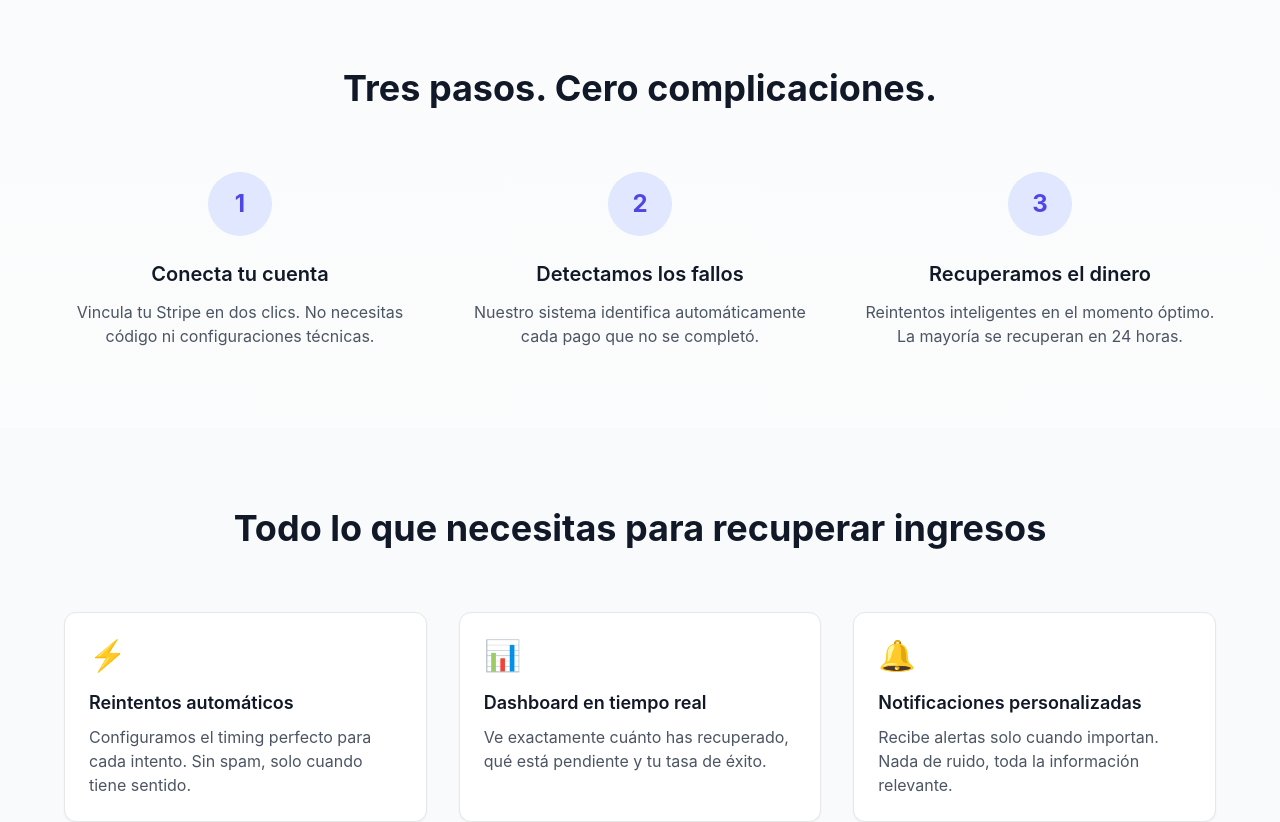
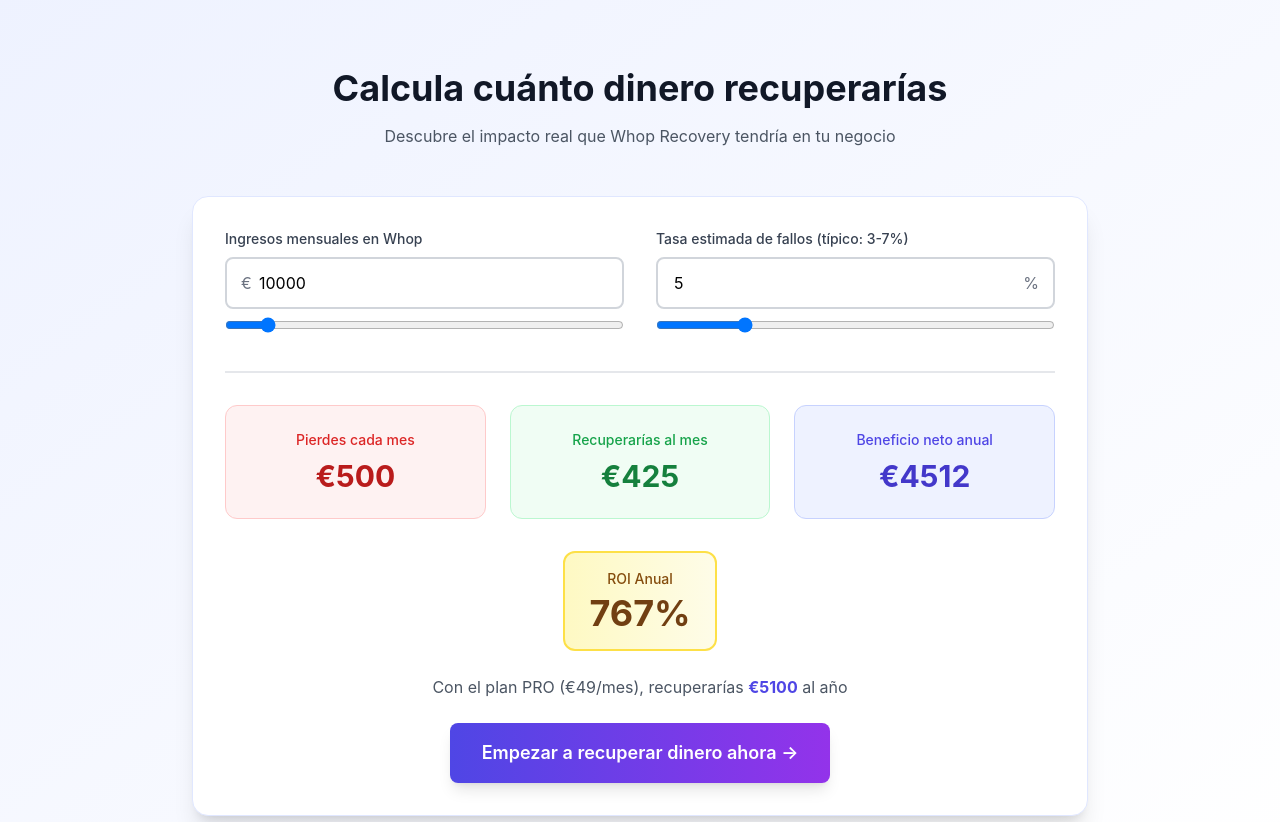
Before and after one commit to MarcPico22/PruebaWhop, a React (Vite) app in the folder frontend/: page / in a window 1280 px wide. Shown: the part 760-1582 px from the top of the page. Built offline with nearby package versions, Linux system fonts and the light colour scheme; no server answers.

Commit message:
Add SEO meta tags, ROI calculator, improve CTAs and shared footer

```diff
--- a/frontend/index.html
+++ b/frontend/index.html
@@ -3,7 +3,29 @@
   <head>
     <meta charset="UTF-8" />
     <meta name="viewport" content="width=device-width, initial-scale=1.0" />
-    <title>Whop Recovery - Recupera tus pagos perdidos</title>
+
+    <!-- SEO Meta Tags -->
+    <title>Whop Recovery - Recupera Automáticamente Pagos Fallidos en Whop | 85% de Tasa de Éxito</title>
+    <meta name="description" content="Recupera automáticamente hasta el 85% de tus pagos fallidos en Whop. Sistema inteligente de reintentos que aumenta tus ingresos sin esfuerzo. Prueba gratis hoy." />
+    <meta name="keywords" content="whop, pagos fallidos, recuperación automática, reintentos de pago, suscripciones, pagos recurrentes, whop recovery" />
+    <meta name="author" content="Whop Recovery" />
+
+    <!-- Open Graph / Facebook -->
+    <meta property="og:type" content="website" />
+    <meta property="og:url" content="https://www.whoprecovery.com/" />
+    <meta property="og:title" content="Whop Recovery - Recupera Automáticamente Pagos Fallidos" />
+    <meta property="og:description" content="Recupera hasta el 85% de tus pagos fallidos en Whop con nuestro sistema inteligente de reintentos automáticos." />
+    <meta property="og:image" content="https://www.whoprecovery.com/og-image.jpg" />
+
+    <!-- Twitter -->
+    <meta property="twitter:card" content="summary_large_image" />
+    <meta property="twitter:url" content="https://www.whoprecovery.com/" />
+    <meta property="twitter:title" content="Whop Recovery - Recupera Automáticamente Pagos Fallidos" />
+    <meta property="twitter:description" content="Recupera hasta el 85% de tus pagos fallidos en Whop con nuestro sistema inteligente de reintentos automáticos." />
+    <meta property="twitter:image" content="https://www.whoprecovery.com/og-image.jpg" />
+
+    <!-- Canonical URL -->
+    <link rel="canonical" href="https://www.whoprecovery.com/" />
 
     <!-- Google tag (gtag.js) -->
     <script async src="https://www.googletagmanager.com/gtag/js?id=G-CWBET495M1"></script>
--- a/frontend/src/LandingPage.jsx
+++ b/frontend/src/LandingPage.jsx
@@ -1,6 +1,121 @@
-import React from 'react';
+import React, { useState } from 'react';
 import { Link } from 'react-router-dom';
 import { useAuth } from './AuthContext';
+import Footer from './components/Footer';
+
+function ROICalculator() {
+  const [monthlyRevenue, setMonthlyRevenue] = useState(10000);
+  const [failureRate, setFailureRate] = useState(5);
+
+  const lostRevenue = monthlyRevenue * (failureRate / 100);
+  const recoveredRevenue = lostRevenue * 0.85; // 85% recovery rate
+  const annualRecovered = recoveredRevenue * 12;
+  const proMonthlyPlan = 49;
+  const annualNetBenefit = annualRecovered - (proMonthlyPlan * 12);
+  const roi = ((annualRecovered - (proMonthlyPlan * 12)) / (proMonthlyPlan * 12)) * 100;
+
+  return (
+    <section className="py-20 px-4 sm:px-6 lg:px-8 bg-gradient-to-br from-indigo-50 to-white">
+      <div className="max-w-4xl mx-auto">
+        <h2 className="text-4xl font-bold text-center text-gray-900 mb-4">
+          Calcula cuánto dinero recuperarías
+        </h2>
+        <p className="text-center text-gray-600 mb-12">
+          Descubre el impacto real que Whop Recovery tendría en tu negocio
+        </p>
+
+        <div className="bg-white rounded-2xl shadow-xl p-8 border border-indigo-100">
+          <div className="grid grid-cols-1 md:grid-cols-2 gap-8 mb-8">
+            <div>
+              <label className="block text-sm font-medium text-gray-700 mb-2">
+                Ingresos mensuales en Whop
+              </label>
+              <div className="relative">
+                <span className="absolute left-4 top-1/2 transform -translate-y-1/2 text-gray-500">€</span>
+                <input
+                  type="number"
+                  value={monthlyRevenue}
+                  onChange={(e) => setMonthlyRevenue(Math.max(0, parseInt(e.target.value) || 0))}
+                  className="w-full pl-8 pr-4 py-3 border-2 border-gray-300 rounded-lg focus:border-indigo-500 focus:outline-none"
+                />
+              </div>
+              <input
+                type="range"
+                min="1000"
+                max="100000"
+                step="1000"
+                value={monthlyRevenue}
+                onChange={(e) => setMonthlyRevenue(parseInt(e.target.value))}
+                className="w-full mt-2"
+              />
+            </div>
+
+            <div>
+              <label className="block text-sm font-medium text-gray-700 mb-2">
+                Tasa estimada de fallos (típico: 3-7%)
+              </label>
+              <div className="relative">
+                <input
+                  type="number"
+                  value={failureRate}
+                  onChange={(e) => setFailureRate(Math.max(0, Math.min(20, parseInt(e.target.value) || 0)))}
+                  className="w-full pr-8 pl-4 py-3 border-2 border-gray-300 rounded-lg focus:border-indigo-500 focus:outline-none"
+                />
+                <span className="absolute right-4 top-1/2 transform -translate-y-1/2 text-gray-500">%</span>
+              </div>
+              <input
+                type="range"
+                min="1"
+                max="20"
+                step="0.5"
+                value={failureRate}
+                onChange={(e) => setFailureRate(parseFloat(e.target.value))}
+                className="w-full mt-2"
+              />
+            </div>
+          </div>
+
+          <div className="border-t-2 border-gray-200 pt-8">
+            <div className="grid grid-cols-1 md:grid-cols-3 gap-6 text-center">
+              <div className="bg-red-50 rounded-xl p-6 border border-red-200">
+                <div className="text-sm text-red-600 font-medium mb-2">Pierdes cada mes</div>
+                <div className="text-3xl font-bold text-red-700">€{lostRevenue.toLocaleString('es-ES', {maximumFractionDigits: 0})}</div>
+              </div>
+
+              <div className="bg-green-50 rounded-xl p-6 border border-green-200">
+                <div className="text-sm text-green-600 font-medium mb-2">Recuperarías al mes</div>
+                <div className="text-3xl font-bold text-green-700">€{recoveredRevenue.toLocaleString('es-ES', {maximumFractionDigits: 0})}</div>
+              </div>
+
+              <div className="bg-indigo-50 rounded-xl p-6 border border-indigo-200">
+                <div className="text-sm text-indigo-600 font-medium mb-2">Beneficio neto anual</div>
+                <div className="text-3xl font-bold text-indigo-700">€{annualNetBenefit.toLocaleString('es-ES', {maximumFractionDigits: 0})}</div>
+              </div>
+            </div>
+
+            <div className="mt-8 text-center">
+              <div className="inline-block bg-gradient-to-r from-yellow-100 to-yellow-50 border-2 border-yellow-300 rounded-xl px-6 py-4 mb-6">
+                <div className="text-sm text-yellow-800 font-medium mb-1">ROI Anual</div>
+                <div className="text-4xl font-bold text-yellow-900">{roi.toFixed(0)}%</div>
+              </div>
+
+              <div className="text-gray-600 mb-6">
+                Con el plan PRO (€49/mes), recuperarías <strong className="text-indigo-600">€{annualRecovered.toLocaleString('es-ES', {maximumFractionDigits: 0})}</strong> al año
+              </div>
+
+              <Link
+                to="/register"
+                className="inline-block px-8 py-4 text-lg font-semibold text-white bg-gradient-to-r from-indigo-600 to-purple-600 rounded-lg hover:from-indigo-700 hover:to-purple-700 transition shadow-lg"
+              >
+                Empezar a recuperar dinero ahora →
+              </Link>
+            </div>
+          </div>
+        </div>
+      </div>
+    </section>
+  );
+}
 
 export default function LandingPage() {
   const { user } = useAuth();
@@ -104,6 +219,9 @@
           </div>
         </div>
       </section>
+
+      {/* ROI Calculator */}
+      <ROICalculator />
 
       {/* How It Works */}
       <section id="how-it-works" className="py-20 px-4 sm:px-6 lg:px-8">
@@ -317,66 +435,27 @@
       </section>
 
       {/* CTA Final */}
-      <section className="py-20 px-4 sm:px-6 lg:px-8 bg-gray-900">
+      <section className="py-20 px-4 sm:px-6 lg:px-8 bg-indigo-600">
         <div className="max-w-4xl mx-auto text-center">
           <h2 className="text-4xl font-bold text-white mb-6">
             ¿Listo para recuperar tus ingresos perdidos?
           </h2>
-          <p className="text-xl text-gray-300 mb-8">
+          <p className="text-xl text-indigo-100 mb-8">
             Únete a decenas de creadores que ya están recuperando miles de euros cada mes.
           </p>
           <Link
             to="/register"
-            className="inline-block px-8 py-4 text-lg font-medium text-gray-900 bg-white rounded-lg hover:bg-gray-100 transition shadow-lg"
+            className="inline-block px-8 py-4 text-lg font-semibold text-indigo-600 bg-white rounded-lg hover:bg-gray-50 transition shadow-xl"
           >
-            Empezar gratis ahora
+            Empezar gratis ahora →
           </Link>
-          <p className="mt-6 text-sm text-gray-400">
+          <p className="mt-6 text-sm text-indigo-200">
             Sin tarjeta de crédito · Configuración en 2 minutos · Soporte en español
           </p>
         </div>
       </section>
 
-      {/* Footer */}
-      <footer className="bg-gray-900 border-t border-gray-800 py-12 px-4 sm:px-6 lg:px-8">
-        <div className="max-w-6xl mx-auto">
-          <div className="grid grid-cols-2 md:grid-cols-4 gap-8 mb-8">
-            <div>
-              <h4 className="text-white font-semibold mb-4">Producto</h4>
-              <ul className="space-y-2 text-gray-400">
-                <li><a href="#how-it-works" className="hover:text-white transition">Cómo funciona</a></li>
-                <li><a href="#" className="hover:text-white transition">Precios</a></li>
-                <li><Link to="/register" className="hover:text-white transition">Empezar gratis</Link></li>
-              </ul>
-            </div>
-            <div>
-              <h4 className="text-white font-semibold mb-4">Soporte</h4>
-              <ul className="space-y-2 text-gray-400">
-                <li><a href="#" className="hover:text-white transition">Documentación</a></li>
-                <li><a href="#" className="hover:text-white transition">FAQ</a></li>
-                <li><a href="mailto:support@whoprecovery.com" className="hover:text-white transition">Contacto</a></li>
-              </ul>
-            </div>
-            <div>
-              <h4 className="text-white font-semibold mb-4">Legal</h4>
-              <ul className="space-y-2 text-gray-400">
-                <li><a href="#" className="hover:text-white transition">Términos</a></li>
-                <li><a href="#" className="hover:text-white transition">Privacidad</a></li>
-              </ul>
-            </div>
-            <div>
-              <h4 className="text-white font-semibold mb-4">Empresa</h4>
-              <ul className="space-y-2 text-gray-400">
-                <li><a href="#" className="hover:text-white transition">Sobre nosotros</a></li>
-                <li><a href="#" className="hover:text-white transition">Blog</a></li>
-              </ul>
-            </div>
-          </div>
-          <div className="border-t border-gray-800 pt-8 text-center text-gray-400">
-            <p>&copy; 2025 Whop Recovery. Todos los derechos reservados.</p>
-          </div>
-        </div>
-      </footer>
+      <Footer />
     </div>
   );
 }
--- /dev/null
+++ b/frontend/src/components/Footer.jsx
@@ -0,0 +1,51 @@
+import React from 'react';
+import { Link } from 'react-router-dom';
+
+export default function Footer() {
+  return (
+    <footer className="border-t border-gray-200 bg-white mt-20">
+      <div className="max-w-6xl mx-auto px-4 sm:px-6 lg:px-8 py-12">
+        <div className="grid grid-cols-1 md:grid-cols-4 gap-8">
+          <div>
+            <h3 className="text-xl font-bold text-indigo-600 mb-4">
+              Whop Recovery
+            </h3>
+            <p className="text-gray-600 text-sm">
+              Recupera automáticamente los pagos fallidos de Whop y aumenta tus ingresos sin esfuerzo.
+            </p>
+          </div>
+
+          <div>
+            <h4 className="font-semibold text-gray-900 mb-4">Producto</h4>
+            <ul className="space-y-2 text-gray-600 text-sm">
+              <li><Link to="/pricing" className="hover:text-indigo-600 transition-colors">Precios</Link></li>
+              <li><Link to="/faq" className="hover:text-indigo-600 transition-colors">Preguntas Frecuentes</Link></li>
+              <li><Link to="/#features" className="hover:text-indigo-600 transition-colors">Características</Link></li>
+              <li><Link to="/#how-it-works" className="hover:text-indigo-600 transition-colors">Cómo funciona</Link></li>
+            </ul>
+          </div>
+
+          <div>
+            <h4 className="font-semibold text-gray-900 mb-4">Empresa</h4>
+            <ul className="space-y-2 text-gray-600 text-sm">
+              <li><a href="mailto:support@whoprecovery.com" className="hover:text-indigo-600 transition-colors">Contacto</a></li>
+              <li><a href="mailto:support@whoprecovery.com" className="hover:text-indigo-600 transition-colors">Soporte</a></li>
+            </ul>
+          </div>
+
+          <div>
+            <h4 className="font-semibold text-gray-900 mb-4">Legal</h4>
+            <ul className="space-y-2 text-gray-600 text-sm">
+              <li><Link to="/privacy" className="hover:text-indigo-600 transition-colors">Privacidad</Link></li>
+              <li><Link to="/terms" className="hover:text-indigo-600 transition-colors">Términos de uso</Link></li>
+            </ul>
+          </div>
+        </div>
+
+        <div className="border-t border-gray-200 mt-8 pt-8 text-center text-gray-600 text-sm">
+          <p>&copy; {new Date().getFullYear()} Whop Recovery. Todos los derechos reservados.</p>
+        </div>
+      </div>
+    </footer>
+  );
+}
```
Also changed, not shown: frontend/src/FAQ.jsx (+2 -45 lines).
